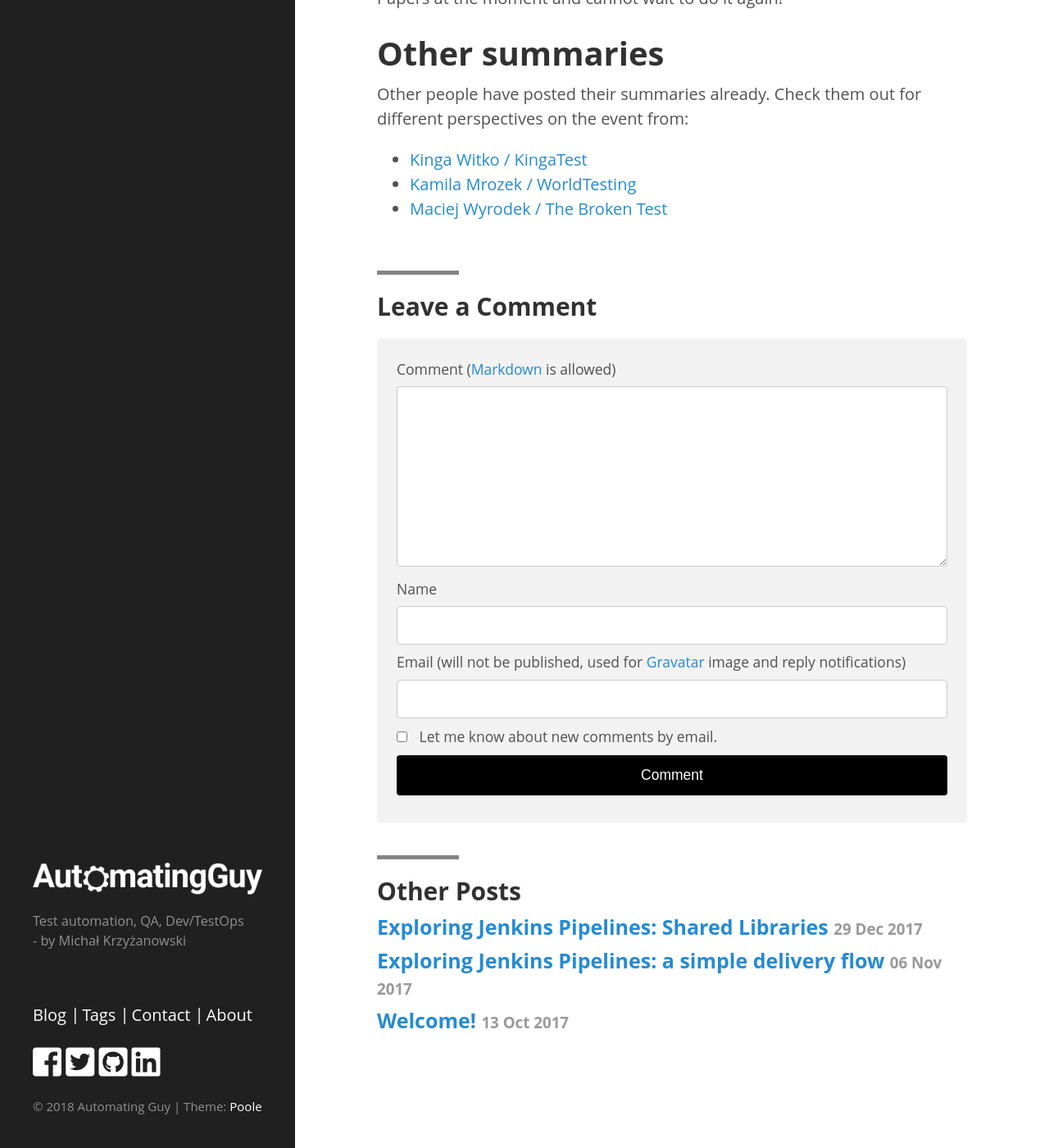
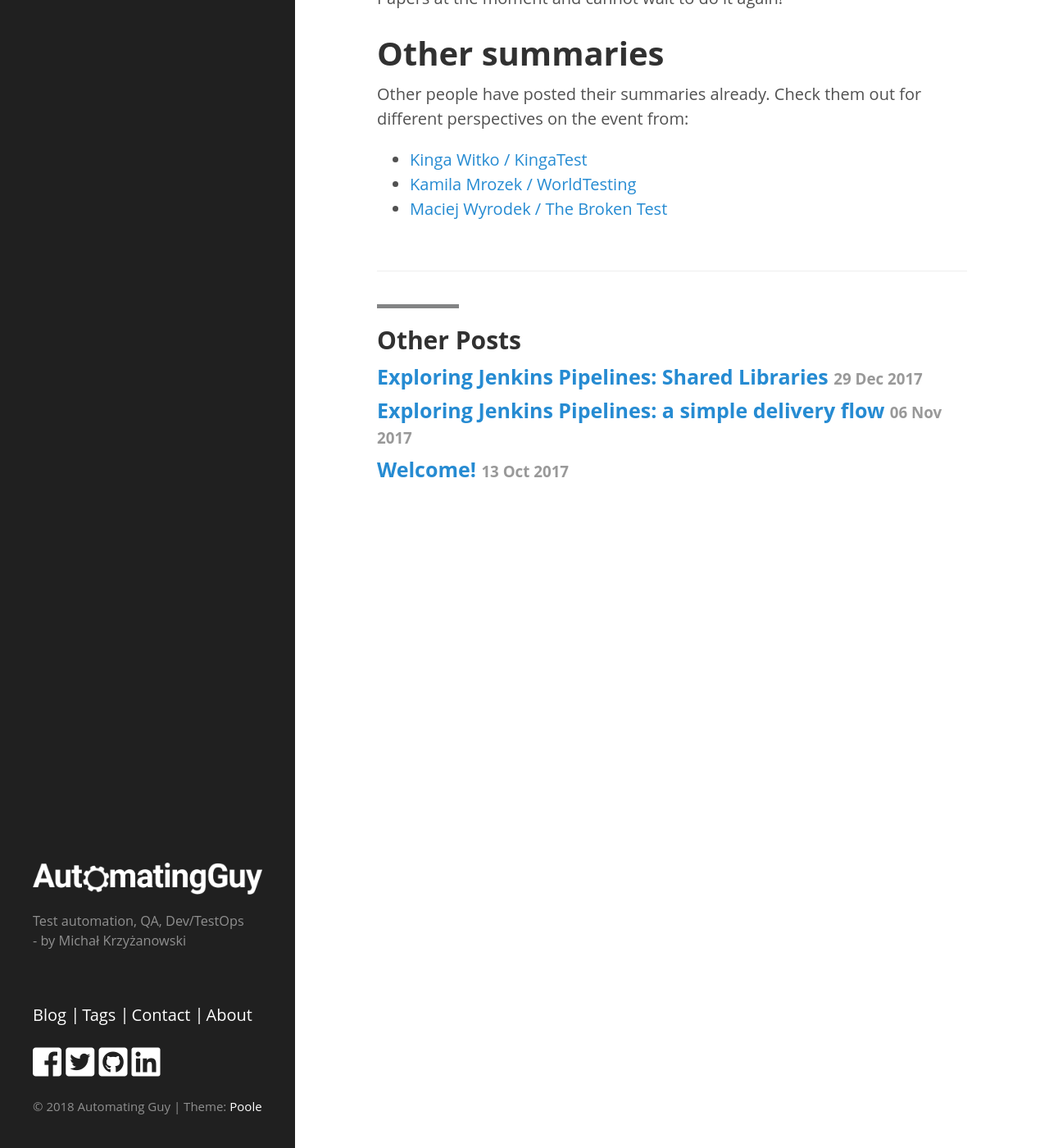
Before and after one commit to mkrzyzanowski/mkrzyzanowski.github.io, a Jekyll site: the page built from _posts/2017-11-22-testwarez-2017-summary.md, in a window 1280 px wide and 1400 px high, scrolled down 5536 px. Shown: the whole window at 82% size. Built offline with Jekyll 4.4.1, drawn with Linux system fonts in a browser that asks for light colours; nearby versions of some CDN libraries; comment, search, counter and statistics services are not loaded; some of the changed lines change nothing that is shown.

Commit message:
Disabled comments by default for now, enabled on the Welcome post

```diff
--- a/_config.yml
+++ b/_config.yml
@@ -56,7 +56,7 @@ defaults:
       path: "_posts"
       type: "posts"
     values:
-      comments: true
+      comments: false
 
 
 excerpt_separator: <!--more-->
--- a/_posts/2017-10-13-welcome.md
+++ b/_posts/2017-10-13-welcome.md
@@ -2,6 +2,7 @@
 layout: post
 title: Welcome!
 tags: blog
+comments: true
 ---
 Welcome to AutomatingGuy.com, my new (and the very first) blog!
 
--- a/_posts/2017-12-29-jenkins-pipelines-shared-libraries.md
+++ b/_posts/2017-12-29-jenkins-pipelines-shared-libraries.md
@@ -2,7 +2,6 @@
 layout: post
 title: 'Exploring Jenkins Pipelines: Shared Libraries'
 tags: [jenkins, continuous-delivery]
-comments: true
 ---
 
 Continuing the mini-series about Jenkins Pipelines, it is time to take a closer look at how our pipelines can follow the DRY (Don't Repeat Yourself) principle when our scripts are getting bigger and bigger, and we need to share parts of them across multiple projects. In this post, we will explore the concept of Jenkins Shared Libraries - a mechanism that allows keeping bits of our pipeline scripts within reusable units.
```
